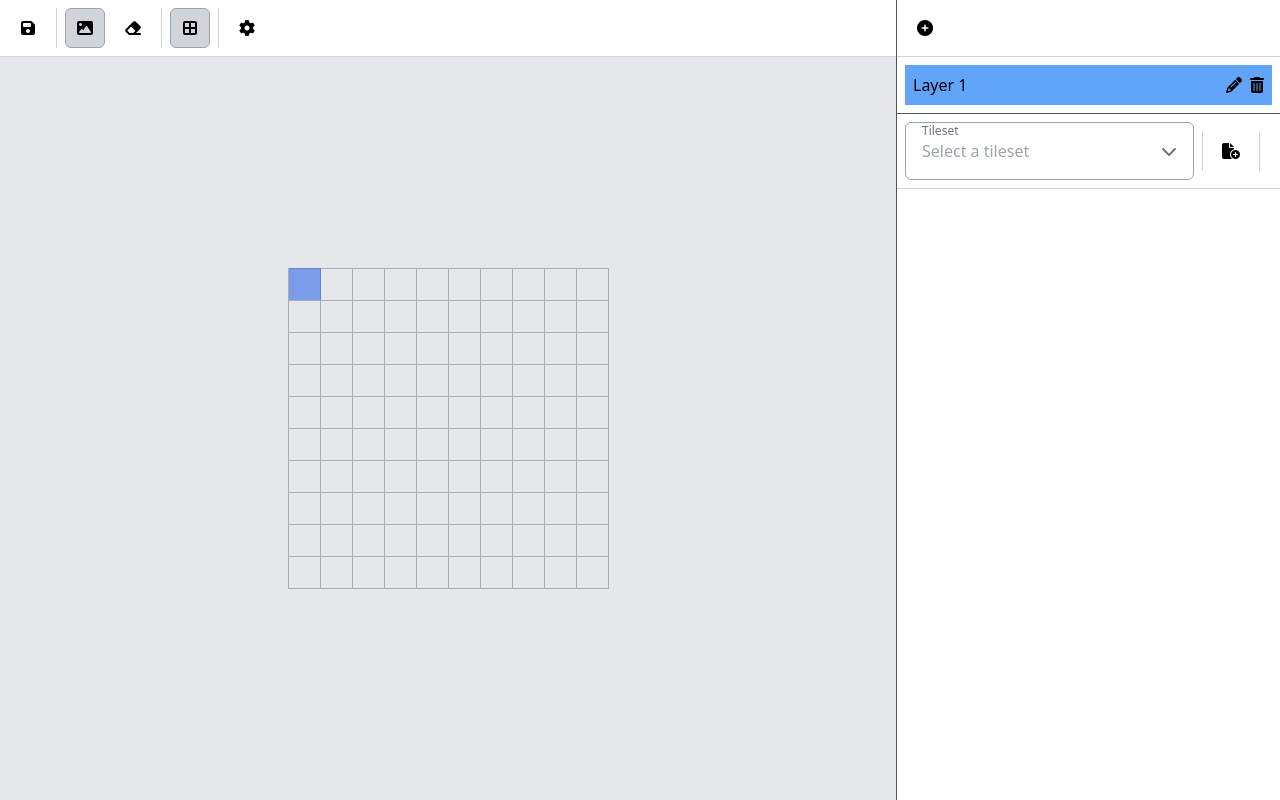
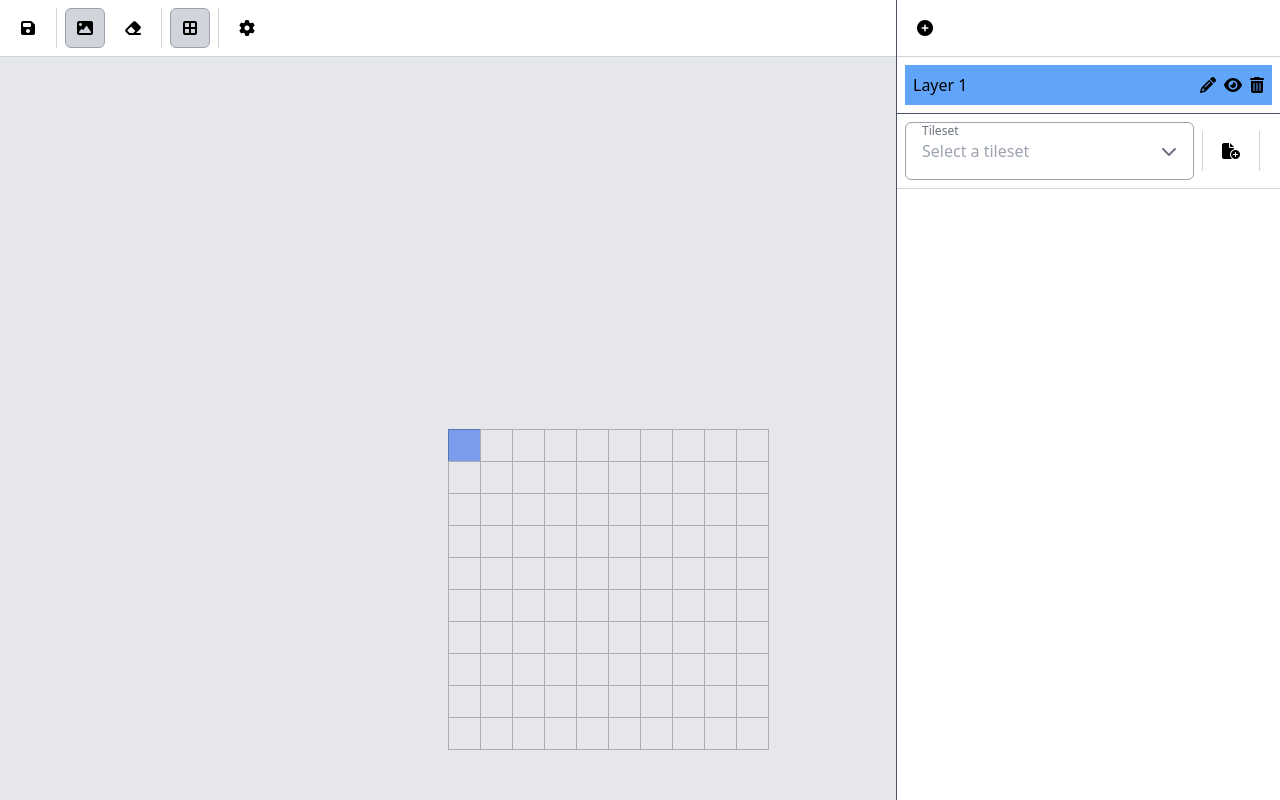
Before and after one commit to dylanclaywell/tile-titan-deprecated, a React (Vite) app: page / in a window 1280 px wide. Built offline with nearby package versions, Linux system fonts and the light colour scheme.

Commit message:
Added support for multiple layers

```diff
--- a/src/components/Layer/Layer.tsx
+++ b/src/components/Layer/Layer.tsx
@@ -1,15 +1,20 @@
-import React from 'react'
+import React, { useContext } from 'react'
 import clsx from 'clsx'
 
 import { LayerButton } from './LayerButton'
+import { EditorContext } from '../../contexts/EditorContext'
 
 export interface Props {
+  id: string
   isSelected: boolean
+  isVisible: boolean
   name: string
   onClick: () => void
 }
 
-export function Layer({ isSelected, name, onClick }: Props) {
+export function Layer({ id, isSelected, isVisible, name, onClick }: Props) {
+  const [, { updateLayerSettings }] = useContext(EditorContext)
+
   return (
     <div
       className={clsx('w-full flex', {
@@ -30,6 +35,15 @@ export function Layer({ isSelected, name, onClick }: Props) {
           onClick={() => undefined}
         />
         <LayerButton
+          name="Rename"
+          classes={clsx({
+            'hover:text-yellow-600': !isSelected,
+            'hover:text-yellow-700': isSelected,
+          })}
+          iconName={isVisible ? 'eye' : 'eye-slash'}
+          onClick={() => updateLayerSettings(id, { isVisible: !isVisible })}
+        />
+        <LayerButton
           name="Delete"
           classes={clsx({
             'hover:text-red-500': !isSelected,
--- a/src/components/Layer/LayerButton.tsx
+++ b/src/components/Layer/LayerButton.tsx
@@ -9,7 +9,7 @@ export interface Props {
 
 export function LayerButton({ name, iconName, onClick, classes }: Props) {
   return (
-    <button className={classes}>
+    <button className={classes} onClick={onClick}>
       <i title={name} className={`fa-solid fa-${iconName}`}></i>
     </button>
   )
--- a/src/components/TilemapEditor/index.tsx
+++ b/src/components/TilemapEditor/TilemapEditor.tsx
@@ -1,15 +1,17 @@
-import React, { useContext, useEffect, useRef, useState } from 'react'
+import React, { useContext, useEffect, useMemo, useRef, useState } from 'react'
 import clsx from 'clsx'
 
-import { TilemapType } from '../../types/tilemap'
 import { EditorContext } from '../../contexts/EditorContext'
 import { TilemapEditorCursor } from './Cursor'
 import { clamp } from '../../utils/clamp'
 import { Tile } from './Tile'
+import { LayerType } from '../../types/layer'
 
 export interface Props {
-  tilemap: TilemapType | undefined
+  layers: LayerType[]
+  currentLayer: LayerType | undefined
   onTileClick: (args: {
+    layerId: string
     tileX: number
     tileY: number
     tilesetX: number
@@ -18,7 +20,7 @@ export interface Props {
   }) => void
 }
 
-export function TilemapEditor({ tilemap, onTileClick }: Props) {
+export function TilemapEditor({ layers, currentLayer, onTileClick }: Props) {
   const gridRef = useRef<HTMLDivElement | null>(null)
   const [{ tool, showGrid, cursorRef, zoomLevel }, { setZoomLevel }] =
     useContext(EditorContext)
@@ -32,6 +34,20 @@ export function TilemapEditor({ tilemap, onTileClick }: Props) {
     mouseStateRef.current = { ...mouseStateRef.current, ...state }
     setMouseState((currentState) => ({ ...currentState, ...state }))
   }
+
+  const { width, height, id } = currentLayer || {}
+
+  const currentLayerData = useMemo(
+    () =>
+      width && height && id
+        ? {
+            width,
+            height,
+            id,
+          }
+        : undefined,
+    [width, height, id]
+  )
 
   useEffect(
     function registerEventListeners() {
@@ -106,21 +122,22 @@ export function TilemapEditor({ tilemap, onTileClick }: Props) {
         ) {
           const img = e.target.querySelector('img')
 
-          if (!img || !tilemap) return
+          if (!img || !currentLayerData) return
 
           const cursorX = Math.ceil((cursorRef.current?.offsetLeft ?? 0) / 32)
           const cursorY = Math.ceil((cursorRef.current?.offsetTop ?? 0) / 32)
 
           if (
             cursorX < 0 ||
-            cursorX > tilemap.width - 1 ||
+            cursorX > currentLayerData.width - 1 ||
             cursorY < 0 ||
-            cursorY > tilemap.height - 1
+            cursorY > currentLayerData.height - 1
           )
             return
 
           if (tool.type === 'tile') {
             onTileClick({
+              layerId: currentLayerData.id,
               tileX: cursorX,
               tileY: cursorY,
               tilesetX: tool.tilesetX ?? -1,
@@ -131,6 +148,7 @@ export function TilemapEditor({ tilemap, onTileClick }: Props) {
             img.src = tool.canvas.toDataURL()
           } else if (tool.type === 'eraser') {
             onTileClick({
+              layerId: currentLayerData.id,
               tileX: cursorX,
               tileY: cursorY,
               tilesetX: -1,
@@ -174,7 +192,7 @@ export function TilemapEditor({ tilemap, onTileClick }: Props) {
         document.removeEventListener('wheel', handleMouseWheel)
       }
     },
-    [tool, zoomLevel]
+    [tool, zoomLevel, currentLayerData]
   )
 
   return (
@@ -182,39 +200,53 @@ export function TilemapEditor({ tilemap, onTileClick }: Props) {
       id="tilemap-editor"
       className="items-center flex justify-center bg-gray-200 relative h-[calc(100%-3.5rem-1px)]"
     >
-      {tilemap !== undefined && (
       <div
+        className="absolute"
         ref={gridRef}
+        style={{
+          zoom: zoomLevel,
+        }}
+      >
+        {currentLayer && (
+          <TilemapEditorCursor anchor={gridRef} layer={currentLayer} />
+        )}
+        {layers.map((layer, i) => (
+          <div
+            key={`layer-${layer.id}`}
             id="tilemap-grid"
             className={clsx(
               'grid border-l border-b border-black border-opacity-25 absolute',
               {
                 'border-r border-t': !showGrid,
+                'pointer-events-none': currentLayer?.id !== layer.id,
               }
             )}
             style={{
-            gridTemplateColumns: `repeat(${tilemap.width}, ${tilemap.tileWidth}px)`,
-            gridTemplateRows: `repeat(${tilemap.height}, ${tilemap.tileHeight}px)`,
-            zoom: zoomLevel,
+              gridTemplateColumns: `repeat(${layer.width}, ${layer.tileWidth}px)`,
+              gridTemplateRows: `repeat(${layer.height}, ${layer.tileHeight}px)`,
+              zIndex: i,
             }}
           >
-          <TilemapEditorCursor anchor={gridRef} tilemap={tilemap} />
-          {tilemap.data.map((row, y) => {
+            {layer.tilemap.map((row, y) => {
               return row.map((tile, x) => {
                 return (
                   <Tile
                     key={`${x}-${y}`}
                     x={x}
                     y={y}
-                  tileWidth={tilemap.tileWidth}
-                  tileHeight={tilemap.tileHeight}
+                    classes={clsx({
+                      hidden: !layer.isVisible,
+                    })}
+                    tileWidth={layer.tileWidth}
+                    tileHeight={layer.tileHeight}
                     showGrid={showGrid}
                   />
                 )
               })
             })}
           </div>
-      )}
+        ))}
+      </div>
     </div>
   )
 }
--- a/src/contexts/EditorContext.tsx
+++ b/src/contexts/EditorContext.tsx
@@ -3,7 +3,6 @@ import { v4 as generateId } from 'uuid'
 
 import { LayerType } from '../types/layer'
 import { generateMap } from '../utils/generateMap'
-import { TilemapType } from '../types/tilemap'
 
 export type ToolType = 'tile' | 'eraser' | 'grid'
 
@@ -32,17 +31,22 @@ export type Actions = {
     tilesetName: string
   }) => void
   updateTilemap: (args: {
+    layerId: string
     tileX: number
     tileY: number
     tilesetX: number
     tilesetY: number
     tilesetName: string
   }) => void
-  updateTilemapSettings: (args: Partial<Omit<TilemapType, 'data'>>) => void
+  updateLayerSettings: (
+    id: string,
+    layer: Partial<Omit<LayerType, 'data'>>
+  ) => void
   handleToolClick: (type: ToolType) => void
   setCursorRef: (cursorRef: HTMLDivElement | null) => void
   setZoomLevel: (level: number) => void
   setSelectedLayerId: (id: string) => void
+  addLayer: () => void
 }
 
 const tileCanvas = document.createElement('canvas')
@@ -62,14 +66,12 @@ const initialState: State = {
     {
       id: initialSelectedLayerId,
       name: 'Layer 1',
-      tilemap: {
-        height: 10,
-        width: 10,
-        tileHeight: 32,
-        tileWidth: 32,
-        name: 'Test',
-        data: generateMap(10, 10),
-      },
+      height: 10,
+      width: 10,
+      tileHeight: 32,
+      tileWidth: 32,
+      tilemap: generateMap(10, 10),
+      isVisible: true,
     },
   ],
   selectedLayerId: initialSelectedLayerId,
@@ -84,7 +86,8 @@ export const EditorContext = createContext<[State, Actions]>([
     setZoomLevel: () => undefined,
     updateTilemap: () => undefined,
     setSelectedLayerId: () => undefined,
-    updateTilemapSettings: () => undefined,
+    updateLayerSettings: () => undefined,
+    addLayer: () => undefined,
   },
 ])
 
@@ -163,20 +166,22 @@ export function EditorProvider({ children }: { children: React.ReactNode }) {
   }
 
   function setZoomLevel(level: number) {
-    setState({
+    setState((state) => ({
       ...state,
       zoomLevel: level,
-    })
+    }))
   }
 
   const updateTilemap = useCallback(
     ({
+      layerId,
       tileX,
       tileY,
       tilesetX,
       tilesetY,
       tilesetName,
     }: {
+      layerId: string
       tileX: number
       tileY: number
       tilesetX: number
@@ -184,14 +189,12 @@ export function EditorProvider({ children }: { children: React.ReactNode }) {
       tilesetName: string
     }) => {
       setState((state) => {
-        const selectedLayer = state.layers.find(
-          (layer) => layer.id === state.selectedLayerId
-        )
+        const selectedLayer = state.layers.find((layer) => layer.id === layerId)
 
         if (!selectedLayer) return state
 
-        const newTilemap = { ...selectedLayer.tilemap }
-        newTilemap.data[tileY][tileX] = {
+        const newTilemap = selectedLayer.tilemap
+        newTilemap[tileY][tileX] = {
           tilesetName,
           tilesetX,
           tilesetY,
@@ -215,36 +218,51 @@ export function EditorProvider({ children }: { children: React.ReactNode }) {
   )
 
   function setSelectedLayerId(id: string) {
-    setState({
+    setState((state) => ({
       ...state,
       selectedLayerId: id,
-    })
+    }))
   }
 
-  function updateTilemapSettings(tilemap: Partial<Omit<TilemapType, 'data'>>) {
+  function updateLayerSettings(
+    layerId: string,
+    newLayer: Partial<Omit<LayerType, 'tilemap'>>
+  ) {
     setState((state) => {
-      const selectedLayer = state.layers.find(
-        (layer) => layer.id === state.selectedLayerId
-      )
+      const selectedLayer = state.layers.find((layer) => layer.id === layerId)
 
       if (!selectedLayer) return state
 
-      const newLayers = state.layers.map((layer) =>
-        layer.id === selectedLayer.id
+      const newLayers = state.layers.map((layer) => {
+        return layer.id === selectedLayer.id
           ? {
               ...layer,
-              tilemap: {
-                ...layer.tilemap,
-                ...tilemap,
-              },
+              ...newLayer,
             }
           : layer
-      )
+      })
       return {
         ...state,
         layers: newLayers,
       }
     })
+  }
+
+  function addLayer() {
+    const layer: LayerType = {
+      id: generateId(),
+      name: `Layer ${state.layers.length + 1}`,
+      height: 10,
+      width: 10,
+      tileHeight: 32,
+      tileWidth: 32,
+      tilemap: generateMap(10, 10),
+      isVisible: true,
+    }
+    setState((state) => ({
+      ...state,
+      layers: [...state.layers, layer],
+    }))
   }
 
   const actions = {
@@ -254,7 +272,8 @@ export function EditorProvider({ children }: { children: React.ReactNode }) {
     setZoomLevel,
     updateTilemap,
     setSelectedLayerId,
-    updateTilemapSettings,
+    updateLayerSettings,
+    addLayer,
   }
 
   return (
--- a/src/types/layer.ts
+++ b/src/types/layer.ts
@@ -4,6 +4,11 @@ import { Tilemap } from './tilemap'
 export const Layer = z.object({
   id: z.string().min(1),
   name: z.string().min(1),
+  tileWidth: z.number().positive(),
+  tileHeight: z.number().positive(),
+  width: z.number().positive(),
+  height: z.number().positive(),
   tilemap: Tilemap,
+  isVisible: z.boolean(),
 })
 export type LayerType = z.infer<typeof Layer>
--- a/src/types/tilemap.ts
+++ b/src/types/tilemap.ts
@@ -7,12 +7,5 @@ export const TileData = z.object({
 })
 export type TileDataType = z.infer<typeof TileData>
 
-export const Tilemap = z.object({
-  name: z.string().min(1),
-  tileWidth: z.number().positive(),
-  tileHeight: z.number().positive(),
-  width: z.number().positive(),
-  height: z.number().positive(),
-  data: z.array(z.array(TileData)),
-})
+export const Tilemap = z.array(z.array(TileData))
 export type TilemapType = z.infer<typeof Tilemap>
--- a/src/views/LayerView.tsx
+++ b/src/views/LayerView.tsx
@@ -7,27 +7,30 @@ import { Tool } from '../components/Tool'
 import { Tools } from '../components/Tools/Tools'
 import { ToolSection } from '../components/Tools/ToolSection'
 
-type Layer = {
-  id: string
-  name: string
-}
+export function LayerView() {
+  const [{ layers, selectedLayerId }, { setSelectedLayerId, addLayer }] =
+    useContext(EditorContext)
 
-export function LayerView() {
-  const [{ layers, selectedLayerId }, { setSelectedLayerId }] =
-    useContext(EditorContext)
+  const currentLayer = layers.find((layer) => layer.id === selectedLayerId)
 
   return (
     <div>
       <Tools>
         <ToolSection>
-          <Tool onClick={() => undefined} icon="circle-plus" name="Add layer" />
+          <Tool
+            onClick={() => addLayer()}
+            icon="circle-plus"
+            name="Add layer"
+          />
         </ToolSection>
       </Tools>
       <div className="p-2 border-gray-300">
         {layers.map((layer) => (
           <Layer
             key={`layer-${layer.name}`}
+            id={layer.id}
             isSelected={layer.id === selectedLayerId}
+            isVisible={layer.isVisible}
             name={layer.name}
             onClick={() => setSelectedLayerId(layer.id)}
           />
--- a/src/views/TilemapEditorView.tsx
+++ b/src/views/TilemapEditorView.tsx
@@ -1,6 +1,6 @@
 import React, { useContext } from 'react'
 
-import { TilemapEditor } from '../components/TilemapEditor'
+import { TilemapEditor } from '../components/TilemapEditor/TilemapEditor'
 import { Tools } from '../components/Tools/Tools'
 import { ToolSection } from '../components/Tools/ToolSection'
 import { Tool } from '../components/Tool'
@@ -10,11 +10,11 @@ import { EditorContext } from '../contexts/EditorContext'
 export function TilemapEditorView() {
   const [
     { layers, selectedLayerId, tool, showGrid },
-    { updateTilemap, updateTilemapSettings, handleToolClick },
+    { updateTilemap, updateLayerSettings, handleToolClick },
   ] = useContext(EditorContext)
   const [showSettings, setShowSettings] = React.useState(false)
 
-  const tilemap = layers.find((layer) => layer.id === selectedLayerId)?.tilemap
+  const currentLayer = layers.find((layer) => layer.id === selectedLayerId)
 
   return (
     <div className="basis-[70vw] h-screen overflow-hidden">
@@ -23,9 +23,12 @@ export function TilemapEditorView() {
           <Tool
             name="Save"
             onClick={() => {
-              const file = new Blob([JSON.stringify(tilemap, null, 2)], {
-                type: 'application/json',
-              })
+              const file = new Blob(
+                [JSON.stringify(currentLayer?.tilemap, null, 2)],
+                {
+                  type: 'application/json',
+                }
+              )
               const url = URL.createObjectURL(file)
               const a = document.createElement('a')
               a.href = url
@@ -67,15 +70,19 @@ export function TilemapEditorView() {
           />
         </ToolSection>
       </Tools>
-      <TilemapEditor tilemap={tilemap} onTileClick={updateTilemap} />
-      {tilemap !== undefined && (
+      <TilemapEditor
+        layers={layers}
+        currentLayer={currentLayer}
+        onTileClick={updateTilemap}
+      />
+      {currentLayer !== undefined && (
         <TilemapEditorSettings
           isOpen={showSettings}
-          updateTilemap={updateTilemapSettings}
+          updateLayer={updateLayerSettings}
           onClose={() => {
             setShowSettings(false)
           }}
-          tilemap={tilemap}
+          layer={currentLayer}
         />
       )}
     </div>
```
Also changed, not shown: src/components/TilemapEditor/Cursor.tsx (+7 -7 lines), src/components/TilemapEditor/Settings.tsx (+13 -13 lines), src/components/TilemapEditor/Tile.tsx (+9 -4 lines). Lines whose indentation alone changed are shown as unchanged.
